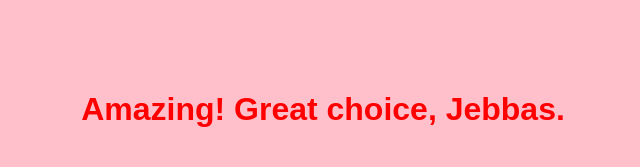
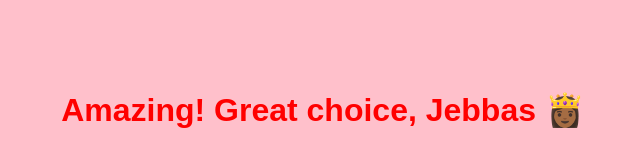
Before and after one commit to ChrisM092/jebbsvday, a plain HTML site: page next.html in a window 1280 px wide. Shown: the top 167 px of the page, without its empty margins (317-957 px from the left). Drawn offline with Linux system fonts and the light colour scheme.

Commit message:
Update next.html

```diff
--- a/next.html
+++ b/next.html
@@ -45,7 +45,7 @@
 </head>
 <body>
     <div class="container">
-        <h1>Amazing! Great choice, Jebbas.</h1>
+        <h1>Amazing! Great choice, Jebbas 👸🏾</h1>
         <img src="https://media.giphy.com/media/v1.Y2lkPTc5MGI3NjExY2R6bWJ2enRtZzZ4NDQ2cTg1a3RoM2R2YW8xeG81bXMzaGY5NHNvdiZlcD12MV9naWZzX3NlYXJjaCZjdD1n/rVVFWyTINqG7C/giphy.gif" alt="Excited GIF">
         <p>But wait... There's more!</p>
         <button class="next-btn" onclick="window.location.href='invite.html'">What could that be?</button>
```
